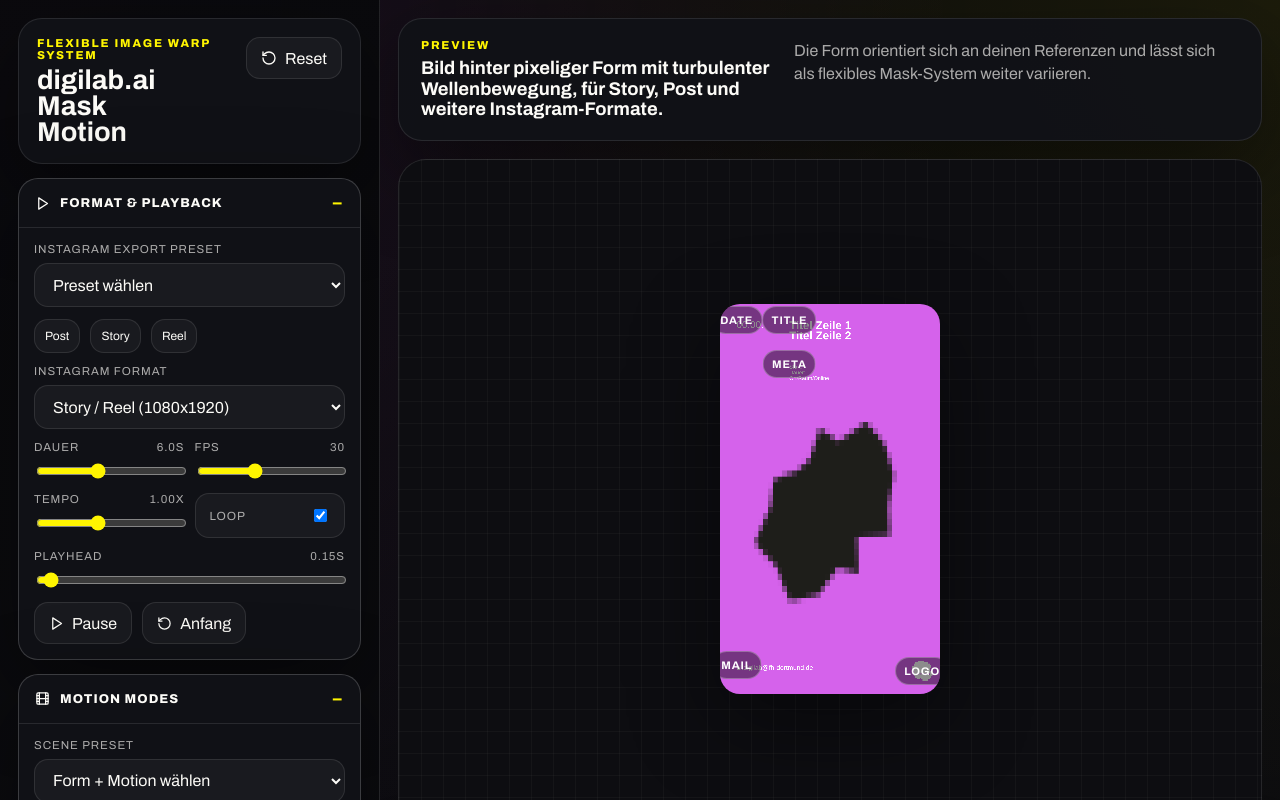
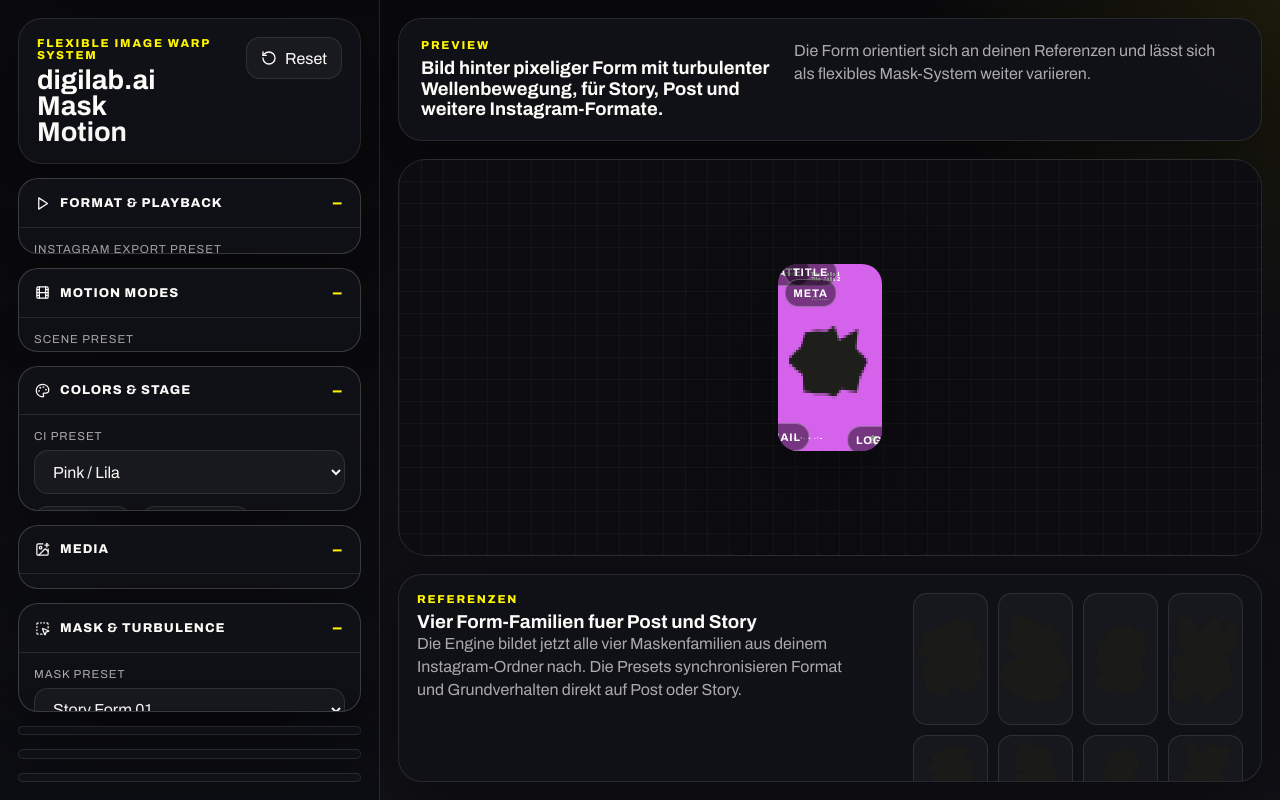
Before and after one commit to maicoding/digilab-mask-motion-studio, a React (Vite) app: page / in a window 1280 px wide. Shown: the top 800 px of the page. Built offline with nearby package versions, Linux system fonts and the light colour scheme.

Commit message:
Keep mask preview visible while editing

```diff
--- a/src/styles.css
+++ b/src/styles.css
@@ -33,7 +33,7 @@ body {
     linear-gradient(180deg, #09090c 0%, #111117 100%);
   color: var(--text);
   font-family: 'Archivo', sans-serif;
-  overflow: auto;
+  overflow: hidden;
 }
 
 button,
@@ -73,18 +73,21 @@ textarea {
 .app-shell {
   display: grid;
   grid-template-columns: 380px minmax(0, 1fr);
+  height: 100vh;
   min-height: 100vh;
+  overflow: hidden;
 }
 
 .sidebar,
 .workspace {
-  min-height: 100vh;
-  overflow: auto;
+  height: 100vh;
+  min-height: 0;
   scrollbar-width: thin;
   scrollbar-color: rgba(255, 245, 0, 0.38) rgba(255, 255, 255, 0.06);
 }
 
 .sidebar {
+  overflow: auto;
   padding: 18px;
   display: flex;
   flex-direction: column;
@@ -94,9 +97,10 @@ textarea {
 }
 
 .workspace {
+  overflow: hidden;
   padding: 18px;
-  display: flex;
-  flex-direction: column;
+  display: grid;
+  grid-template-rows: auto minmax(0, 1fr) auto;
   gap: 18px;
   align-items: stretch;
 }
@@ -388,12 +392,9 @@ textarea {
 }
 
 .stage-shell {
-  position: sticky;
-  top: 18px;
-  z-index: 5;
-  flex: 0 0 auto;
-  min-height: min(680px, calc(100vh - 36px));
-  max-height: calc(100vh - 36px);
+  position: relative;
+  min-height: 0;
+  height: 100%;
   padding: 28px;
   border-radius: 28px;
   border: 1px solid var(--line);
@@ -453,6 +454,8 @@ textarea {
 }
 
 .reference-card {
+  max-height: 26vh;
+  overflow: auto;
   padding: 18px;
   display: grid;
   grid-template-columns: minmax(0, 1fr) 330px;
@@ -473,17 +476,35 @@ textarea {
 }
 
 @media (max-width: 1180px) {
+  body {
+    overflow: auto;
+  }
+
   .app-shell {
     grid-template-columns: 1fr;
+    height: auto;
+    overflow: visible;
   }
 
   .sidebar,
   .workspace {
+    height: auto;
     min-height: auto;
   }
 
   .sidebar {
     max-height: 68vh;
+  }
+
+  .workspace {
+    overflow: visible;
+    display: flex;
+    flex-direction: column;
+  }
+
+  .reference-card {
+    max-height: none;
+    overflow: visible;
   }
 }
 
@@ -491,8 +512,8 @@ textarea {
   .stage-shell {
     position: static;
     top: auto;
-    max-height: none;
     min-height: 480px;
+    height: auto;
   }
 
   .workspace__header,
```
